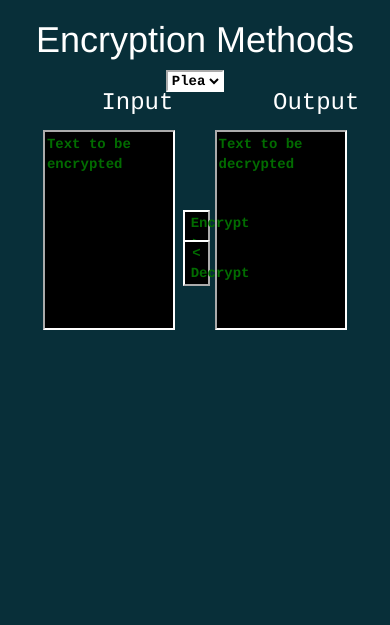
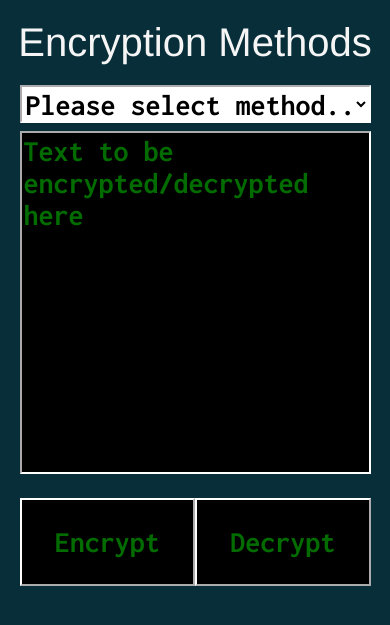
Before and after one commit to nmacklin/MactionCreations, a Flask app: page /encryption in a window 390 px wide. Shown: the top 625 px of the page. Run offline with Flask 2, Linux system fonts and the light colour scheme; some libraries are stand-ins or nearby versions.

Commit message:
Mobile Support
- Added (hideous but functional) mobile support
- Various optimizations

```diff
--- a/app/__init__.py
+++ b/app/__init__.py
@@ -1,6 +1,5 @@
 from flask import Flask
 
 app = Flask(__name__)
-app.config.from_object('config')
 
 from app import views
--- a/app/static/scripts/encryptionMethods.js
+++ b/app/static/scripts/encryptionMethods.js
@@ -6,7 +6,7 @@ var encryptionMethods = {
     // and encrypt/decrypt functions
     "Simple Keyword Cipher": {
         ancillaries: {
-            ancillaryInput1: "Input keyword"
+            ancillaryInput1: "Input key word or phrase"
         },
         attemptCrack: true,
         crackFunction: simpleKeywordCipherCrack,
@@ -24,7 +24,7 @@ var encryptionMethods = {
 
     "Vigenère Cipher": {
         ancillaries: {
-            ancillaryInput1: "Input keyword"
+            ancillaryInput1: "Input key word or phrase"
         },
         attemptCrack: false,
         crackFunction: null,
--- a/app/static/scripts/functionLibrary.js
+++ b/app/static/scripts/functionLibrary.js
@@ -2,16 +2,16 @@
  * Created by Nick on 2/26/2016.
  */
 
-function getText (inputBoolean) {
-    var inputOutputSelector;
-    if (inputBoolean) {
-        inputOutputSelector = "#textInput"
+function getText () {
+    var inputSelector;
+    if (lastScreenWide) {
+        inputSelector = "#textInput";
     }
     else {
-        inputOutputSelector = "#textOutput"
+        inputSelector = "#textInputNarrow";
     }
 
-    var inputText = document.querySelector(inputOutputSelector).value;
+    var inputText = document.querySelector(inputSelector).value;
     inputText = inputText.trim();
     if (!inputText) {
         alert("Please enter message to be encrypted.");
@@ -42,7 +42,9 @@ function getKeyword (inputNumber, toUpper, removeSpaces) {
         keyword = tempKeyword;
     }
 
-    if (!keyword || keyword.toUpperCase() === "INPUT KEYWORD" || keyword.toUpperCase() === "INPUTKEYWORD") {
+    if (!keyword
+        || keyword.toUpperCase() === "INPUT KEY WORD OR PHRASE"
+        || keyword.toUpperCase() === "INPUTKEYWORDORPHRASE") {
         alert("Please enter a key word or phrase.");
         return 89;
     }
--- a/app/static/scripts/mainHandler.js
+++ b/app/static/scripts/mainHandler.js
@@ -2,8 +2,47 @@
  * Created by Nick on 12/27/2015.
  */
 
-var ancillaryInputContainer = document.querySelector("#ancillaryInputContainer");
-var encryptionMethodList = document.querySelector("#encryptionMethod");
+var ancillaryInputContainer, encryptionMethodList, encryptButton, decryptButton;
+var wideScreenContainer = document.querySelector("#wideScreenContainer");
+var narrowScreenContainer = document.querySelector("#narrowScreenContainer");
+var lastScreenWide;
+
+function resizeEvent () {
+    console.log("Resize event function triggered!");
+    if (window.outerWidth > window.screen.height) {
+        console.log("Switching to wide screen layout.");
+        ancillaryInputContainer = document.querySelector("#ancillaryInputContainer");
+        encryptionMethodList = document.querySelector("#encryptionMethod");
+        encryptButton = document.querySelector("#encryptButton");
+        decryptButton = document.querySelector("#decryptButton");
+        lastScreenWide = true;
+        wideScreenContainer.style.display = "inline";
+        narrowScreenContainer.style.display = "none";
+    }
+    else {
+        console.log("Switching to narrow screen layout.");
+        ancillaryInputContainer = document.querySelector("#ancillaryInputContainerNarrow");
+        encryptionMethodList = document.querySelector("#encryptionMethodNarrow");
+        encryptButton = document.querySelector("#encryptButtonNarrow");
+        decryptButton = document.querySelector("#decryptButtonNarrow");
+        lastScreenWide = false;
+        wideScreenContainer.style.display = "none";
+        narrowScreenContainer.style.display = "inline";
+    }
+    resetEventListeners();
+}
+resizeEvent();
+
+window.addEventListener("resize", function () {
+    console.log("Width: " + window.outerWidth + ". Height: " + window.screen.height);
+    var currentScreenWide;
+    currentScreenWide = (window.outerWidth > window.screen.height);
+    if (currentScreenWide !== lastScreenWide) {
+        resizeEvent();
+    }
+});
+
+function resetEventListeners () {
     encryptionMethodList.addEventListener("change", function () {
         // Clears any old ancillary inputs
         while (ancillaryInputContainer.firstChild) {
@@ -18,52 +57,65 @@ encryptionMethodList.addEventListener("change", function () {
             if (options.ancillaries.hasOwnProperty(ancillary)) {
                 var ancillaryInput = document.createElement("INPUT");
                 ancillaryInput.type = "text";
+                if (lastScreenWide) {
                     ancillaryInput.className = "codeStyle ancillaryInput";
+                }
+                else {
+                    ancillaryInput.className = "codeStyle ancillaryInputNarrow";
+                }
                 ancillaryInput.id = "ancillaryInput" + String(ancillaryCount);
                 ancillaryInput.value = options.ancillaries.ancillaryInput1;
                 ancillaryInput.setAttribute("onClick", "this.setSelectionRange(0, this.value.length)");
                 ancillaryInputContainer.appendChild(ancillaryInput);
                 ancillaryCount++;
-
-            for (var i = 0; i < 2; i++) {
-                var lineBreak = document.createElement("BR");
-                ancillaryInputContainer.appendChild(lineBreak);
-            }
+                ancillaryInputContainer.appendChild(document.createElement("BR"));
             }
         }
         if (options.attemptCrack) {
+            var checkBoxLabel = document.createElement("LABEL");
             var checkBox = document.createElement("INPUT");
             checkBox.type = "checkbox";
-        checkBox.className = "codeStyle ancillaryInput";
+            if (lastScreenWide) {
+                checkBox.className = "attemptCrack";
+                checkBoxLabel.className = "codeStyle crackLabel";
+            }
+            else {
+                checkBox.className = "codeStyle attemptCrackNarrow";
+                checkBoxLabel.className = "codeStyle crackLabelNarrow";
+            }
             checkBox.id = "attemptCrack";
-        ancillaryInputContainer.appendChild(checkBox);
-        var checkBoxLabel = document.createElement("SPAN");
-        checkBoxLabel.className = "codeStyle";
-        checkBoxLabel.id = "attemptCrackLabel";
-        checkBoxLabel.innerHTML = "Attempt to crack cipher without keyword";
+            checkBoxLabel.appendChild(checkBox);
+            checkBoxLabel.appendChild(document.createTextNode("  Attempt to crack cipher without keyword"));
             ancillaryInputContainer.appendChild(checkBoxLabel);
         }
     });
 
-var encryptButton = document.querySelector("#encryptButton");
     encryptButton.addEventListener("click", function () {
         var encryptFunction = encryptionMethods[encryptionMethodList.value].encryptFunction;
         var encryptedText = encryptFunction();
-    var textOutput = document.querySelector("#textOutput");
+        var textOutput;
+        if (lastScreenWide) textOutput = document.querySelector("#textOutput");
+        else textOutput = document.querySelector("#textInputNarrow");
         textOutput.value = encryptedText;
     });
 
-var decryptButton = document.querySelector("#decryptButton");
     decryptButton.addEventListener("click", function () {
-    var decryptFunction;
+        var decryptedText, textOutput;
+        if (lastScreenWide) textOutput = document.querySelector("#textOutput");
+        else textOutput = document.querySelector("#textInputNarrow");
         var attemptCrack = document.querySelector("#attemptCrack");
-    if (!attemptCrack.checked) {
-        decryptFunction = encryptionMethods[encryptionMethodList.value].decryptFunction;
+        if (!attemptCrack.checked || attemptCrack == undefined) {
+            decryptedText = encryptionMethods[encryptionMethodList.value].decryptFunction();
+            textOutput.value = decryptedText;
         }
         else {
-        decryptFunction = encryptionMethods[encryptionMethodList.value].crackFunction;
+            var longCrackModal = $("#longCrackModal");
+            longCrackModal.modal("show");
+            setTimeout(function () {
+                decryptedText = encryptionMethods[encryptionMethodList.value].crackFunction();
+                longCrackModal.modal("hide");
+                textOutput.value = decryptedText;
+            }, 200);
         }
-    var decryptedText = decryptFunction();
-    var textInput = document.querySelector("#textInput");
-    textInput.value = decryptedText;
     });
+}
--- a/app/static/scripts/simpleKeywordCipher.js
+++ b/app/static/scripts/simpleKeywordCipher.js
@@ -3,7 +3,7 @@
  */
 
 function simpleKeywordCipherEncrypt () {
-    var inputText = getText(true);
+    var inputText = getText();
     var keyword = getKeyword(0, true, false);
 
     var originalAlphabet = ['A', 'B', 'C', 'D', 'E', 'F', 'G', 'H', 'I', 'J', 'K', 'L',
@@ -56,7 +56,7 @@ function simpleKeywordCipherEncrypt () {
 
 
 function simpleKeywordCipherDecrypt () {
-    var inputText = getText(false);
+    var inputText = getText();
     var keyword = getKeyword(0, true, false);
 
     var originalAlphabet = [];
@@ -155,7 +155,7 @@ function PartialSolution (oldSolution, wordList) {
 }
 
 function cleanInput () {
-    var inputText = getText(false);
+    var inputText = getText();
     inputText = inputText.toUpperCase();
     inputText = inputText.replace(/\n/g, " ");
     var wordList = inputText.split(" ");
--- a/app/static/scripts/vigenereCipher.js
+++ b/app/static/scripts/vigenereCipher.js
@@ -32,7 +32,7 @@ var vigenereSquare = {
 };
 
 function vigenereCipherEncrypt () {
-    var inputText = getText(true);
+    var inputText = getText();
     var keyword = getKeyword(0, true, true);
 
     var keywordNum, originalLetter, cipherLetter, cipherLetterAlphabet;
@@ -61,7 +61,7 @@ function vigenereCipherEncrypt () {
 }
 
 function vigenereCipherDecrypt () {
-    var inputText = getText(false);
+    var inputText = getText();
     var keyword = getKeyword(0, true, true);
 
     var keywordNum, cipherLetter, decryptLetter, cipherLetterAlphabet;
--- a/app/static/stylesheets/encryption.css
+++ b/app/static/stylesheets/encryption.css
@@ -1,82 +1,133 @@
 body {
     background-color: #082f39;
+    overflow-x: hidden;
+}
+
+#narrowScreenContainer * {
+    font-size: 30px;
+}
+
+#narrowScreenContainer .row {
+    padding-bottom: 2%;
+}
+
+#wideScreenContainer .methodSelect {
+    width: 100%;
 }
 
 .header {
     text-align: center;
-    color: white;
+    color: whitesmoke;
     font-family: "Helvetica", sans-serif;
-    font-weight: 100;
+    font-weight: 400;
+}
+
+#narrowScreenContainer .header {
+    font-size: 40px;
 }
 
 .codeStyle {
     background-color: black;
-    font-family: "Courier", serif;
+    font-family: "Inconsolata", "Monospaced", "Courier", sans-serif;
     font-weight: bold;
     color: #026c00;
 }
 
 .largeTextField {
-    position: absolute;
-    top: 130px;
-    width: 34%;
-    height: 200px;
+    width: 100%;
+    height: 100%;
+    border: 2px inset white;
     resize: none;
-    border: 2px inset white;
 }
 
 .textBoxLabels {
-    position: relative;
     color: white;
     font-family: "Courier", serif;
 }
 
 .ancillaryInput {
-    position: relative;
-    width: 15%;
-    left: 42%;
+    margin-bottom: 1%;
+    width: 20%;
 }
 
-#textInput {
-    left: 11%;
+.buttonContainer {
+    height: 50%;
+    text-align: center;
 }
 
-#textOutput {
-    left: 55%;
+.largeTextFieldContainer {
+    height: 100%;
 }
 
-#inputLabel {
-    position: absolute;
-    left: 26%;
-    font-weight: 100;
+.centerButton {
+    width: 80%;
 }
 
-#outputLabel {
-    position: absolute;
-    left: 70%;
-    font-weight: 100;
+.methodSelect {
+    background-color: white;
+    color: black;
+    border: 2px inset white;
+    vertical-align: middle;
+    width: 90%;
 }
 
-#ancillaryInputContainer {
-    position: absolute;
-    top: 380px;
-    width: 99%;
+.buttonContainerNarrow {
+    position: relative;
+    height: 100%;
 }
 
-#encryptButton {
-    border: 2px outset white;
-    position: absolute;
-    width: 7%;
-    left: 46.85%;
-    top: 210px;
+.ancillaryInputNarrow {
+    width: 90%;
+    margin-bottom: 2%;
 }
 
-#decryptButton {
-    border: 2px outset white;
-    position: absolute;
-    width: 7%;
-    left: 46.85%;
-    top: 240px
+.crackLabel {
+    font-size: small;
+    background-color: #082f39;
+    font-family: "Helvetica", sans-serif;
+    color: gray;
+}
+
+.crackLabelNarrow {
+    display: inline-block;
+    position: relative;
+    vertical-align: middle;
+    background-color: transparent;
+    height: 100%;
+    width: 100%;
+    color: grey;
+}
+
+.attemptCrackNarrow {
+    width: 45px;
+    height: 45px;
+    position: relative;
+    top: 15px;
+}
+
+.modal {
+    text-align: center;
+}
+
+.modal:before {
+    display: inline-block;
+    vertical-align: middle;
+    content: " ";
+    height: 100%;
+}
+
+.modal-dialog {
+    display: inline-block;
+    text-align: center;
+    vertical-align: middle;
+}
+
+#encryptionMethodNarrow {
+    font-size: 100%;
+}
+
+#narrowScreenContainer {
+    font-size: 22px;
 }
 
 #encryptButton:active {
@@ -87,30 +138,45 @@ body {
     border: 2px inset white;
 }
 
-#encryptionMethod {
-    position: absolute;
-    left: 42.5%;
-    background-color: white;
-    color: black;
-    border: 2px inset white;
-    width: 15%;
+#ancillaryInputContainer {
+    margin-top: 2%;
 }
 
-#attemptCrack {
-    left: 34.7%;
+#encryptButton {
+    margin-top: 30%;
 }
 
-#attemptCrackLabel {
-    font-size: small;
-    left: 43.5%;
-    position: absolute;
-    background-color: #082f39;
-    top: 68.7%;
-    font-family: "Helvetica", sans-serif;
-    color: gray;
+#decryptButton {
+    margin-top: 4%;
 }
 
-#longCrackModal {
+#encryptButtonNarrow {
+    margin: 10px 0 10px 10%;
+    position: absolute;
+    top: 0;
+    bottom: 10px;
+    right: 0;
+    width: 90%;
+    left: 0;
+    border: 2px outset white;
+}
+
+#decryptButtonNarrow {
+    margin: 10px 10% 10px 0;
+    position: absolute;
+    top: 0;
+    bottom: 10px;
+    right: 0;
+    width: 90%;
+    left: 0;
+    border: 2px outset white;
+}
+
+#textInputNarrow {
+    width: 90%;
+    margin-bottom: 1%;
+    border: 2px inset white;
+    line-height: normal;
 }
 
 textarea:focus {outline:0}
--- a/app/templates/encryption.html
+++ b/app/templates/encryption.html
@@ -6,8 +6,10 @@
     <link href="{{ url_for('static', filename='bootstrap/css/bootstrap.min.css') }}" rel="stylesheet">
     <!-- Page specific CSS -->
     <link rel="stylesheet" type="text/css" href="{{ url_for('static', filename='stylesheets/encryption.css') }}">
+    <!-- Inconsolata Font from Google Fonts -->
+    <link href='https://fonts.googleapis.com/css?family=Inconsolata:400,700&subset=latin,latin-ext' rel='stylesheet' type='text/css'>
 
-    <title>Encryption Methods by JMackDev</title>
+    <title>Encryption Methods by Nick Macklin</title>
 </head>
 <body>
    <!-- Cracking Modal -->
@@ -15,43 +17,96 @@
       <div class="modal-dialog">
         <div class="modal-content">
           <div class="modal-header">
-            <h4 class="modal-title">Modal Header</h4>
-          </div>
-          <div class="modal-body">
-            <p>Some text in the modal.</p>
+            <h4 class="modal-title">Attempting to crack cipher...</h4>
           </div>
         </div>
       </div>
     </div>
-    <h1 class="header">Encryption Methods</h1>
-    <div class="textBoxLabels">
-        <h3 id="inputLabel">Input</h3>
-        <select id="encryptionMethod" class="codeStyle">
+    <div id="wideScreenContainer" style="display: none">
+        <div class="container-fluid">
+            <div class="row">
+                <span class="header"><h1>Encryption Methods</h1></span>
+            </div>
+            <div class="row">
+                <div class="col-xs-1"></div>
+                <div class="col-xs-4 text-center textBoxLabels">
+                    <h3>Input</h3>
+                </div>
+                <div class="col-xs-2" style="padding: 0">
+                    <select id="encryptionMethod" class="codeStyle methodSelect">
                         <option>Please select method...</option>
                         <option>Simple Keyword Cipher</option>
                         <option>Vigenère Cipher</option>
                     </select>
-        <h3 id="outputLabel">Output</h3>
                 </div>
-    <div id="textInputContainer">
+                <div class="col-xs-4 text-center textBoxLabels">
+                    <h3>Output</h3>
+                </div>
+                <div class="col-xs-1"></div>
+            </div>
+            <div class="row" style="height: 200px">
+                <div class="col-xs-1"></div>
+                <div class="col-xs-4 largeTextFieldContainer">
                     <textarea id="textInput" class="largeTextField codeStyle"
-                  onclick="if (this.value === 'Text to be encrypted') this.setSelectionRange(0, this.value.length)">Text to be encrypted</textarea>
-        <textarea id="textOutput" class="largeTextField codeStyle"
-                  onclick="if (this.value === 'Text to be decrypted') this.setSelectionRange(0, this.value.length)">Text to be decrypted</textarea>
-        <button id="encryptButton" class="codeStyle">Encrypt ></button>
-        <button id="decryptButton" class="codeStyle">< Decrypt</button>
+                      onclick="if (this.value === 'Text to be encrypted/decrypted here') this.setSelectionRange(0, this.value.length)">Text to be encrypted/decrypted here</textarea>
                 </div>
-    <div id="ancillaryInputContainer">
+                <div class="col-xs-2 largeTextFieldContainer">
+                    <div class="row buttonContainer">
+                        <button id="encryptButton" class="codeStyle centerButton">Encrypt ></button>
+                    </div>
+                    <div class="row buttonContainer">
+                        <button id="decryptButton" class="codeStyle centerButton">Decrypt ></button>
+                    </div>
+                </div>
+                <div class="col-xs-4 largeTextFieldContainer">
+                    <textarea readonly id="textOutput" class="largeTextField codeStyle"
+                      onclick="this.setSelectionRange(0, this.value.length)"></textarea>
+                </div>
+                <div class="col-xs-1"></div>
+            </div>
+        </div>
+        <div class="row">
+            <div class="col-xs-12 text-center" id="ancillaryInputContainer"></div>
+        </div>
+    </div>
+    <div id="narrowScreenContainer" style="display: none">
+        <div class="col-xs-12 text-center">
+            <div class="row">
+                <h1 class="header">Encryption Methods</h1>
+            </div>
+            <div class="row" style="padding-bottom: 2%">
+                <select id="encryptionMethodNarrow" class="codeStyle methodSelect">
+                    <option>Please select method...</option>
+                    <option>Simple Keyword Cipher</option>
+                    <option>Vigenère Cipher</option>
+                </select>
+            </div>
+            <div class="row text-center" style="height: 350px">
+                <textarea id="textInputNarrow" class="largeTextField codeStyle"
+                      onclick="if (this.value === 'Text to be encrypted/decrypted here') this.setSelectionRange(0, this.value.length)">Text to be encrypted/decrypted here</textarea>
+            </div>
+            <div class="row" id="ancillaryInputContainerNarrow"></div>
+            <div class="row" style="height: 125px">
+                <div class="col-xs-6 buttonContainerNarrow">
+                    <button id="encryptButtonNarrow" class="codeStyle">Encrypt</button>
+                </div>
+                <div class="col-xs-6 buttonContainerNarrow">
+                    <button id="decryptButtonNarrow" class="codeStyle">Decrypt</button>
+                </div>
+            </div>
+        </div>
     </div>
 </body>
+
+<!-- jQuery -->
+<script src="{{ url_for('static', filename='bootstrap/js/jquery.js') }}"></script>
+<!-- Bootstrap Core JavaScript -->
+<script src="{{ url_for('static', filename='bootstrap/js/bootstrap.min.js') }}"></script>
+<!-- Page-specific Scripts -->
 <script src="{{ url_for('static', filename='scripts/functionLibrary.js') }}"></script>
 <script src="{{ url_for('static', filename='scripts/simpleKeywordCipher.js') }}"></script>
 <script src="{{ url_for('static', filename='scripts/vigenereCipher.js') }}"></script>
 <script src="{{ url_for('static', filename='scripts/encryptionMethods.js') }}"></script>
 <script src="{{ url_for('static', filename='scripts/mainHandler.js') }}"></script>
 <script src="{{ url_for('static', filename='scripts/wordLists.js') }}"></script>
-<!-- jQuery -->
-<script src="{{ url_for('static', filename='bootstrap/js/jquery.js') }}"></script>
-<!-- Bootstrap Core JavaScript -->
-<script src="{{ url_for('static', filename='bootstrap/js/bootstrap.min.js') }}"></script>
 </html>
```
Lines whose indentation alone changed are shown as unchanged.
